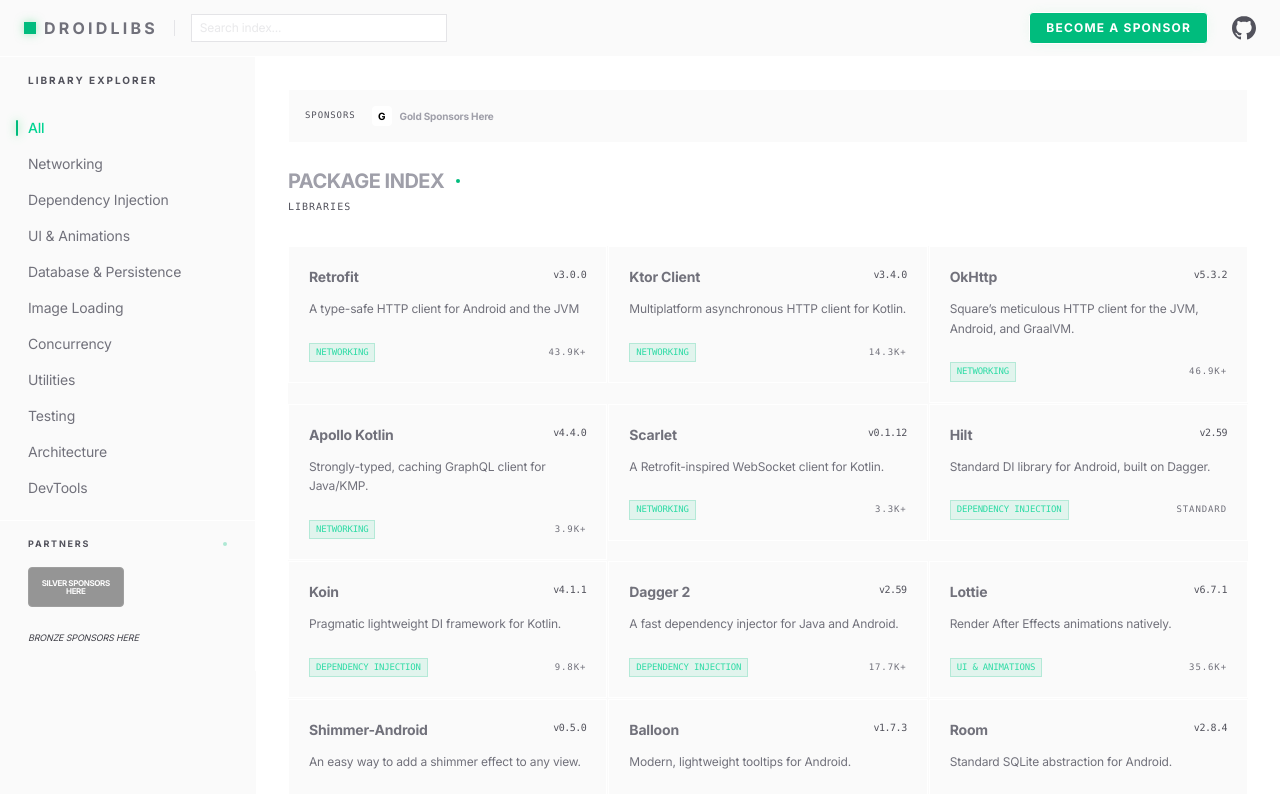
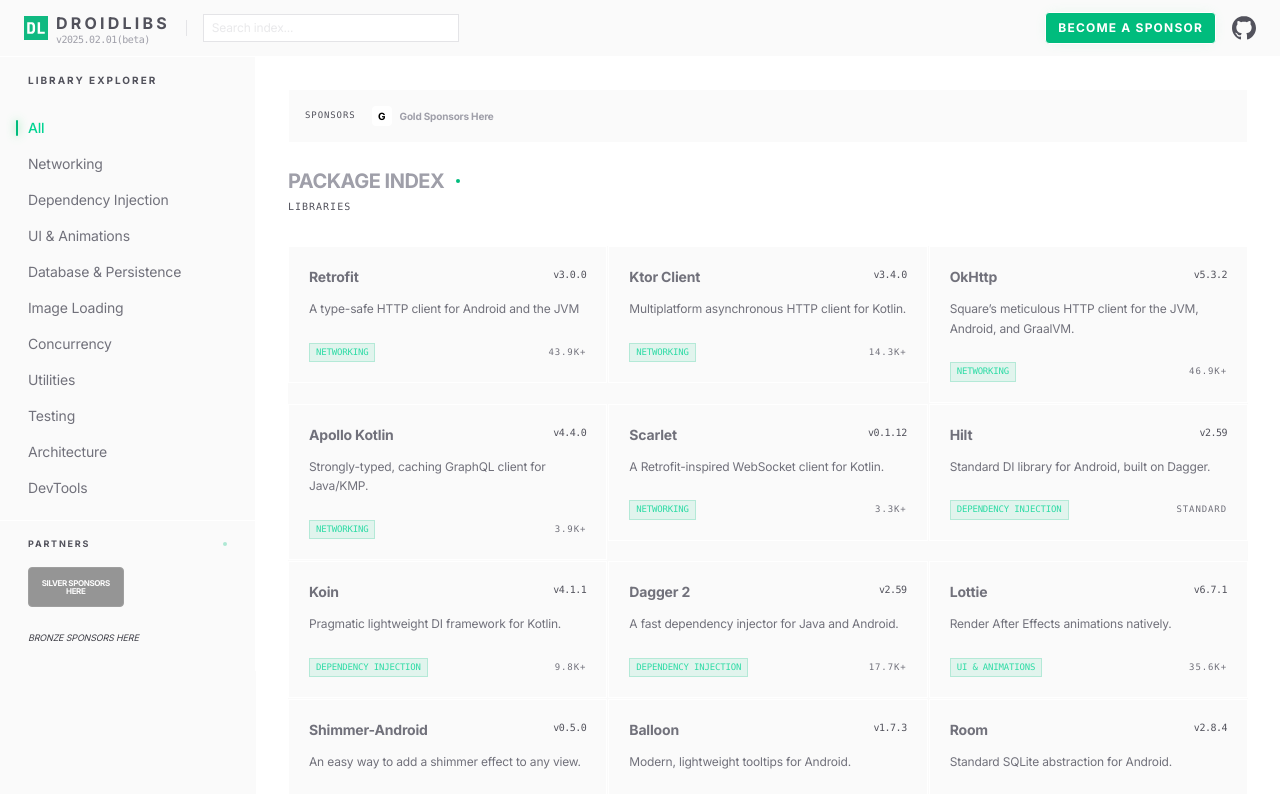
Before and after one commit to cinkhangin/droidlibs, a React (Vite) app: page / in a window 1280 px wide. Shown: the top 794 px of the page. Built offline with nearby package versions, Linux system fonts and the light colour scheme.

Commit message:
add favicon and update header

```diff
--- a/components/Header.tsx
+++ b/components/Header.tsx
@@ -6,15 +6,18 @@ interface HeaderProps {
     onClickSponsor: () => void;
 }
 
-const Header : React.FC<HeaderProps> = ({query, onSearch, onClickSponsor}) => {
+const Header: React.FC<HeaderProps> = ({searchQuery, onSearch, onClickSponsor}) => {
     return (
         <header className="sticky top-0 z-40 bg-[#fafafa] backdrop-blur-md border-b border-white">
             <div className="px-6 h-14 flex items-center justify-between">
                 <div className="flex items-center gap-4">
-
                     <div className="flex items-center gap-2">
-                        <div className="w-3 h-3 bg-emerald-500 shadow-[0_0_10px_rgba(74,222,128,0.5)]"></div>
-                        <h1 className="text-s font-bold tracking-[0.2em] text-zinc-500 uppercase mono">droidlibs</h1>
+                        <img className="w-6 h-6 " src="../public/favicon.svg"></img>
+                        <div className="flex flex-col">
+                            <h1 className="text-s font-bold tracking-[0.2em] text-zinc-600 uppercase mono">droidlibs</h1>
+                            <span
+                                className="text-[10px] text-zinc-400 font-mono tracking-tighter leading-none">v2025.02.01(beta)</span>
+                        </div>
                     </div>
 
                     <div className="hidden md:block h-4 w-px bg-zinc-200"></div>
@@ -23,17 +26,17 @@ const Header : React.FC<HeaderProps> = ({query, onSearch, onClickSponsor}) => {
                         <input
                             type="text"
                             placeholder="Search index..."
-                            value={query}
+                            value={searchQuery}
                             onChange={(e) => onSearch(e.target.value)}
                             className="bg-white text-[12px] w-64 px-2 py-1 focus:outline-none focus:text-emerald-400 transition-colors mono border border-zinc-200"
                         />
                     </div>
                 </div>
 
-                <div className="flex items-center gap-6">
+                <div className="flex items-center gap-4">
                     <button
                         onClick={() => onClickSponsor()}
-                        className="text-[12px] font-bold text-white bg-emerald-500 border border-white px-4 py-1.5 rounded-sm hover:bg-white hover:text-black transition-all uppercase tracking-widest mono shadow-[0_0_15px_-5px_rgba(74,222,128,0.2)]"
+                        className="text-[12px] font-bold text-white bg-emerald-500 border border-white px-3 py-1.5 rounded-sm hover:bg-white hover:text-black transition-all uppercase tracking-widest mono shadow-[0_0_15px_-5px_rgba(74,222,128,0.2)]"
                     >
                         Become a Sponsor
                     </button>
--- a/index.html
+++ b/index.html
@@ -3,6 +3,7 @@
 <head>
     <meta charset="UTF-8">
     <meta name="viewport" content="width=device-width, initial-scale=1.0">
+    <link rel="icon" href="/favicon.svg">
     <title>Android Library Explorer</title>
     <link href="https://fonts.googleapis.com/css2?family=Inter:wght@300;400;500;600;700&family=JetBrains+Mono&display=swap" rel="stylesheet">
     <style>
@@ -14,7 +15,7 @@
         }
         ::selection {
             background-color: rgba(74, 222, 128, 0.2);
-            color: #4ade80;
+            color: #10B981;
         }
         ::-webkit-scrollbar {
             width: 5px;
```
Also changed, not shown: public/favicon.svg (added).
